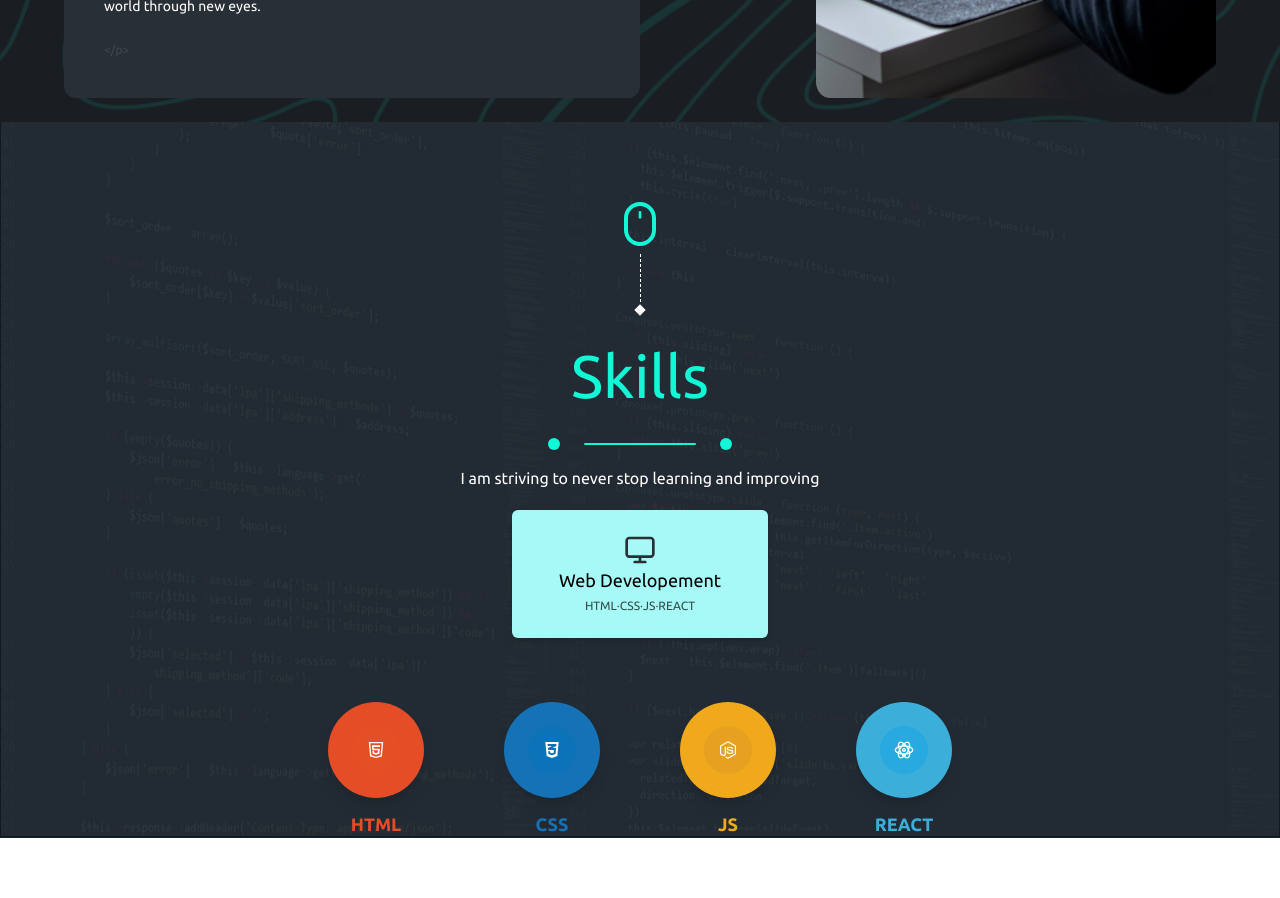
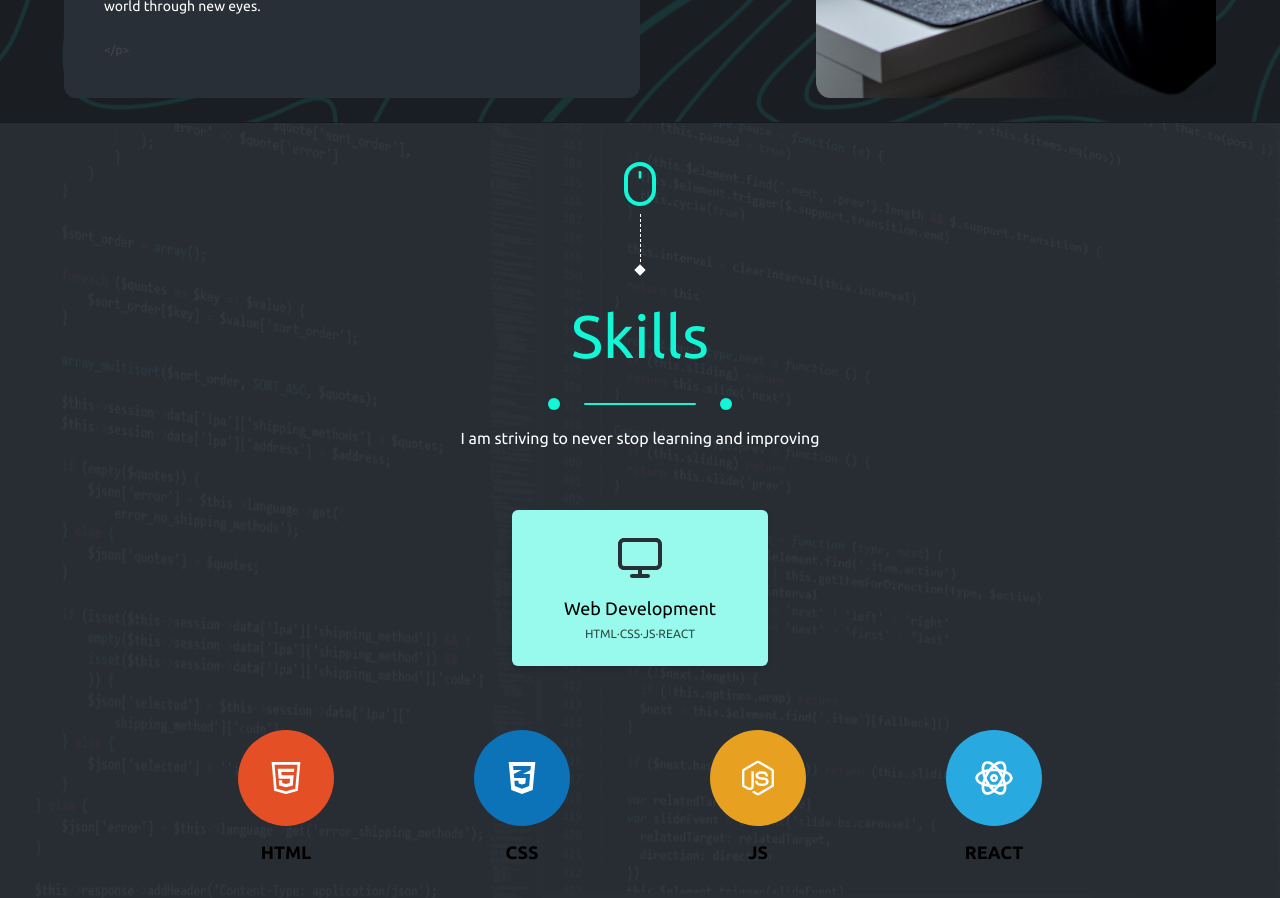
Before and after one commit to septianadip17/personal-website, a React (Vite) app: page / in a window 1280 px wide. Shown: the part 1580-2478 px from the top of the page. Before the commit the page ends 2418 px from the top, so only its background shows below. Built offline with nearby package versions, Linux system fonts and the light colour scheme.

Commit message:
skills done

```diff
--- a/src/components/Skills.jsx
+++ b/src/components/Skills.jsx
@@ -1,4 +1,5 @@
 import React from "react";
+import PropTypes from "prop-types";
 import htmlIcon from "../assets/icons/html.svg";
 import cssIcon from "../assets/icons/css.svg";
 import jsIcon from "../assets/icons/js.svg";
@@ -7,88 +8,93 @@ import background from "../assets/skills.svg";
 import SectionTitle from "./SectionTitle";
 import monitor from "../assets/icons/black-monitor.svg";
 
+const skillsData = [
+  {
+    icon: htmlIcon,
+    name: "HTML",
+    color: "htmlColor",
+    alt: "HTML5 logo white on orange circular background",
+  },
+  {
+    icon: cssIcon,
+    name: "CSS",
+    color: "cssColor",
+    alt: "CSS3 logo white on blue circular background",
+  },
+  {
+    icon: jsIcon,
+    name: "JS",
+    color: "jsColor",
+    alt: "JavaScript logo white on yellow circular background",
+  },
+  {
+    icon: reactIcon,
+    name: "REACT",
+    color: "reactColor",
+    alt: "React logo white on blue circular background",
+  },
+];
+
+const SkillCard = ({ icon, name, color, alt }) => (
+  <div className="flex flex-col items-center space-y-3 cursor-default transform hover:scale-105 transition-transform duration-300">
+    <img
+      alt={alt}
+      className="w-16 h-16 md:w-24 md:h-24"
+      src={icon}
+      width="48"
+      height="48"
+    />
+    <span
+      className={`text-${color} font-semibold text-base md:text-lg select-none`}
+    >
+      {name}
+    </span>
+  </div>
+);
+
 const Skills = () => {
   return (
-    <div className="bg-[#1a2633] font-[Roboto Mono] relative overflow-x-hidden">
+    <div className="bg-bg1 font-[Roboto Mono] relative overflow-x-hidden py-10">
+      {/* Background */}
       <div className="absolute inset-0 opacity-60">
         <img
           alt="Background image showing blurred code on a dark screen"
           className="w-full h-full object-cover"
-          height="1080"
           src={background}
-          width="1920"
         />
       </div>
-      <section className="relative z-10 flex flex-col items-center pt-20 px-6 sm:px-10 md:px-20 lg:px-32 xl:px-40">
-        <SectionTitle title="Skills" description="I am striving to never stop learning and improving"/>
-        <div className="flex flex-col sm:flex-row justify-center gap-10 mb-16 w-full max-w-4xl">
-          <div className="bg-[#a6f9f6] rounded-md w-64 py-6 flex flex-col items-center shadow-md">
-            <img src={monitor} alt="" />
-            <h3 className="text-black text-lg mb-1">Web Developement</h3>
+
+      {/* Content */}
+      <section className="relative z-10 container mx-auto px-4 sm:px-6 lg:px-8">
+        <SectionTitle
+          title="Skills"
+          description="I am striving to never stop learning and improving"
+        />
+
+        {/* Skill Category */}
+        <div className="flex justify-center mb-16 mt-10">
+          <div className="bg-brand2 rounded-md w-full sm:w-64 py-6 flex flex-col items-center shadow-md hover:shadow-lg transition-shadow duration-300">
+            <img src={monitor} alt="Monitor icon" className="w-12 h-12 mb-3" />
+            <h3 className="text-black text-lg mb-1">Web Development</h3>
             <p className="text-xs text-black/70">HTML·CSS·JS·REACT</p>
           </div>
         </div>
-        <div className="flex justify-center gap-20 flex-wrap max-w-4xl w-full">
-          <div className="flex flex-col items-center space-y-3 cursor-default">
-            <div className="bg-[#e44d26] w-24 h-24 rounded-full flex items-center justify-center shadow-lg">
-              <img
-                alt="HTML5 logo white on orange circular background"
-                className="w-12 h-12"
-                height="48"
-                src={htmlIcon}
-                width="48"
-              />
-            </div>
-            <span className="text-[#e44d26] font-semibold text-lg select-none">
-              HTML
-            </span>
-          </div>
-          <div className="flex flex-col items-center space-y-3 cursor-default">
-            <div className="bg-[#1572b6] w-24 h-24 rounded-full flex items-center justify-center shadow-lg">
-              <img
-                alt="CSS3 logo white on blue circular background"
-                className="w-12 h-12"
-                height="48"
-                src={cssIcon}
-                width="48"
-              />
-            </div>
-            <span className="text-[#1572b6] font-semibold text-lg select-none">
-              CSS
-            </span>
-          </div>
-          <div className="flex flex-col items-center space-y-3 cursor-default">
-            <div className="bg-[#f0a91b] w-24 h-24 rounded-full flex items-center justify-center shadow-lg">
-              <img
-                alt="JavaScript logo white on yellow circular background"
-                className="w-12 h-12"
-                height="48"
-                src={jsIcon}
-                width="48"
-              />
-            </div>
-            <span className="text-[#f0a91b] font-semibold text-lg select-none">
-              JS
-            </span>
-          </div>
-          <div className="flex flex-col items-center space-y-3 cursor-default">
-            <div className="bg-[#3bafda] w-24 h-24 rounded-full flex items-center justify-center shadow-lg">
-              <img
-                alt="React logo white on blue circular background"
-                className="w-12 h-12"
-                height="48"
-                src={reactIcon}
-                width="48"
-              />
-            </div>
-            <span className="text-[#3bafda] font-semibold text-lg select-none">
-              REACT
-            </span>
-          </div>
+
+        {/* Skills Grid */}
+        <div className="grid grid-cols-2 md:grid-cols-4 gap-8 md:gap-12 max-w-4xl mx-auto">
+          {skillsData.map((skill) => (
+            <SkillCard key={skill.name} {...skill} />
+          ))}
         </div>
       </section>
     </div>
   );
 };
+SkillCard.propTypes = {
+  icon: PropTypes.string.isRequired,
+  name: PropTypes.string.isRequired,
+  color: PropTypes.string.isRequired,
+  alt: PropTypes.string.isRequired,
+};
 
 export default Skills;
```
